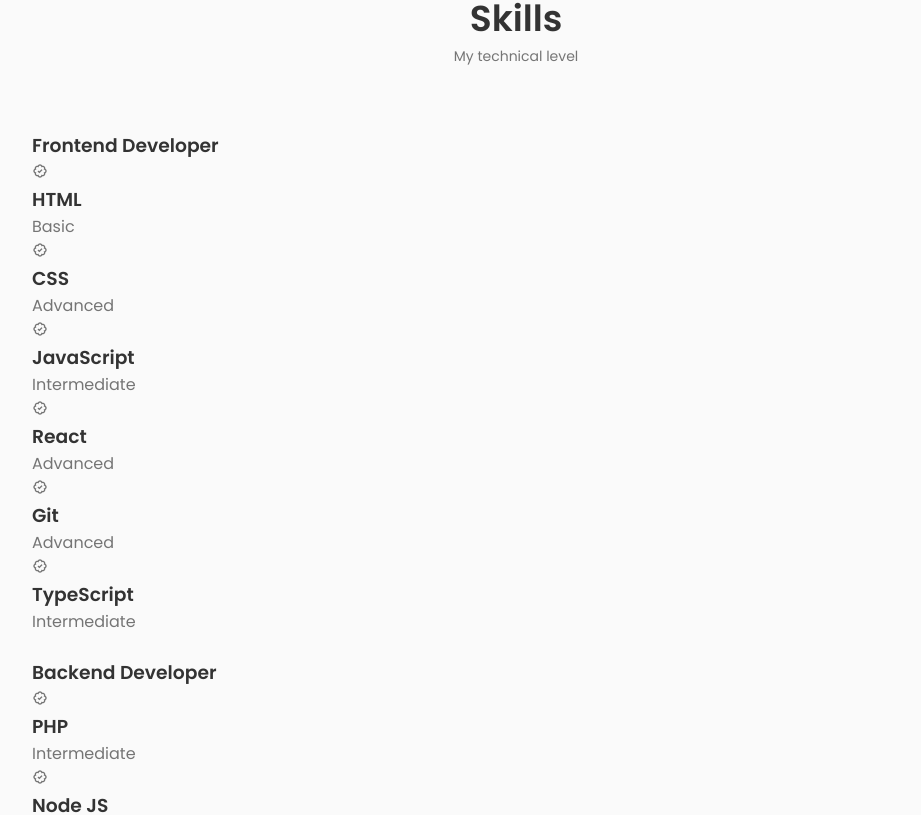
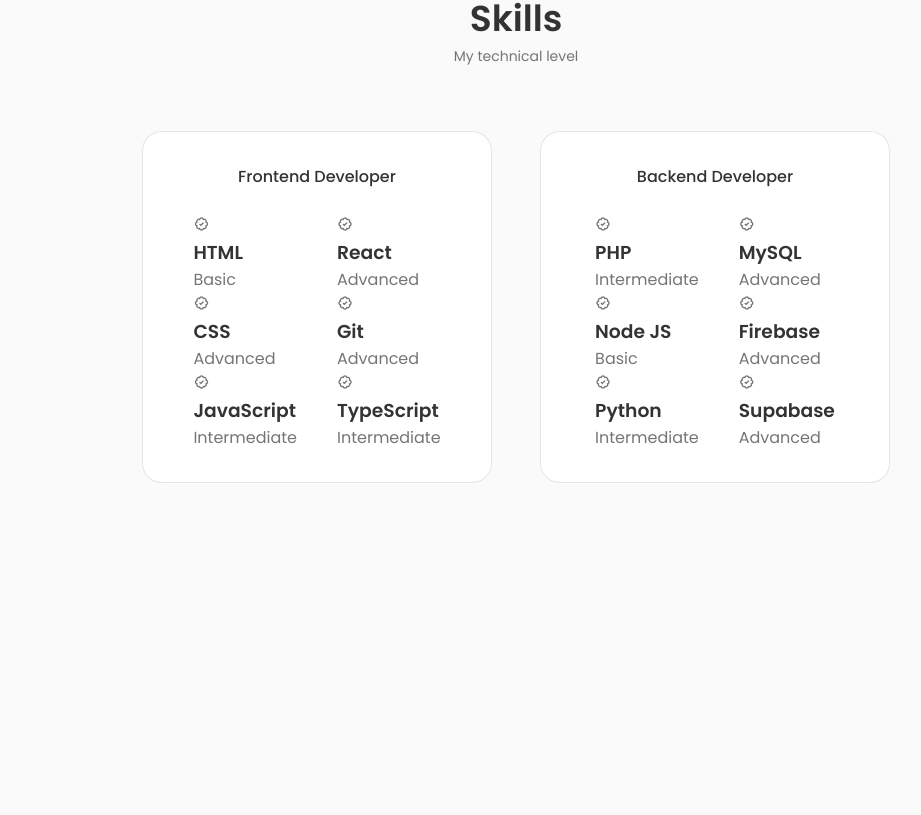
Before and after one commit to DmitryVelichko/portfolio-website-3, a React (Create React App) app: page / in a window 1280 px wide. Shown: the part 1390-2205 px from the top of the page, without its empty margins (124-1045 px from the left). After the commit the page ends 1905 px from the top, so only its background shows below. Built offline with nearby package versions, Linux system fonts and the light colour scheme.

Commit message:
add Frontend section styling

```diff
--- a/src/components/skills/skills.css
+++ b/src/components/skills/skills.css
@@ -0,0 +1,29 @@
+.skills__container {
+    grid-template-columns: repeat(2, 350px);
+    column-gap: 3rem;
+    justify-content: center;
+}
+
+.skills__content {
+    background-color: var(--container-color);
+    border: 1px solid rgba(0,0,0,0.1);
+    padding: 2rem 4rem;
+    border-radius: 1.25rem;
+}
+
+.skills__title {
+    font-size: var(--normal-font-size);
+    font-weight: var(--font-medium);
+    text-align: center;
+    margin-bottom: var(--mb-1-5);
+}
+
+.skills__box {
+    display: flex;
+    justify-content: center;
+    column-gap: 2.5rem;
+}
+
+.skills__group {
+    ;
+}
```
